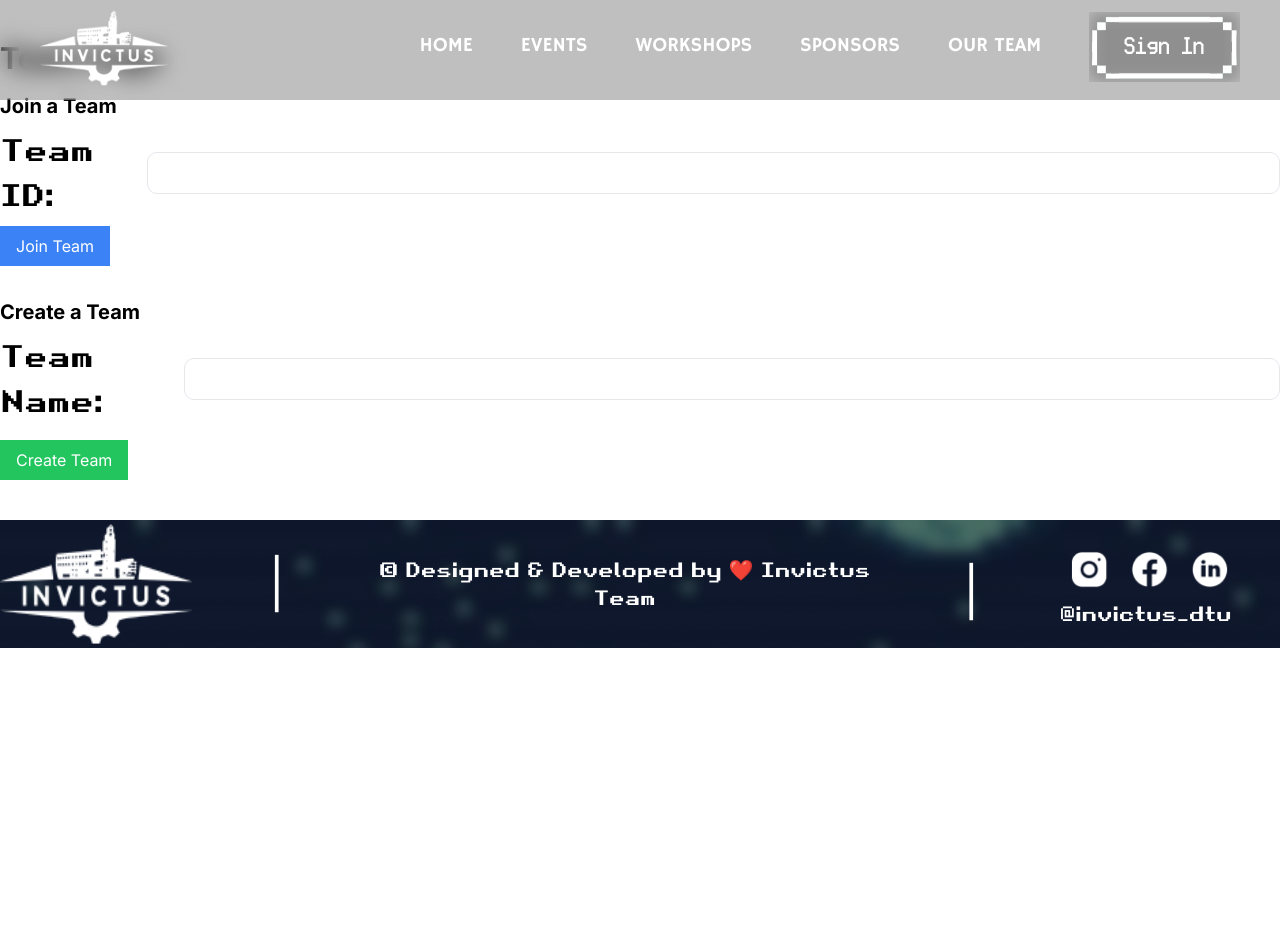
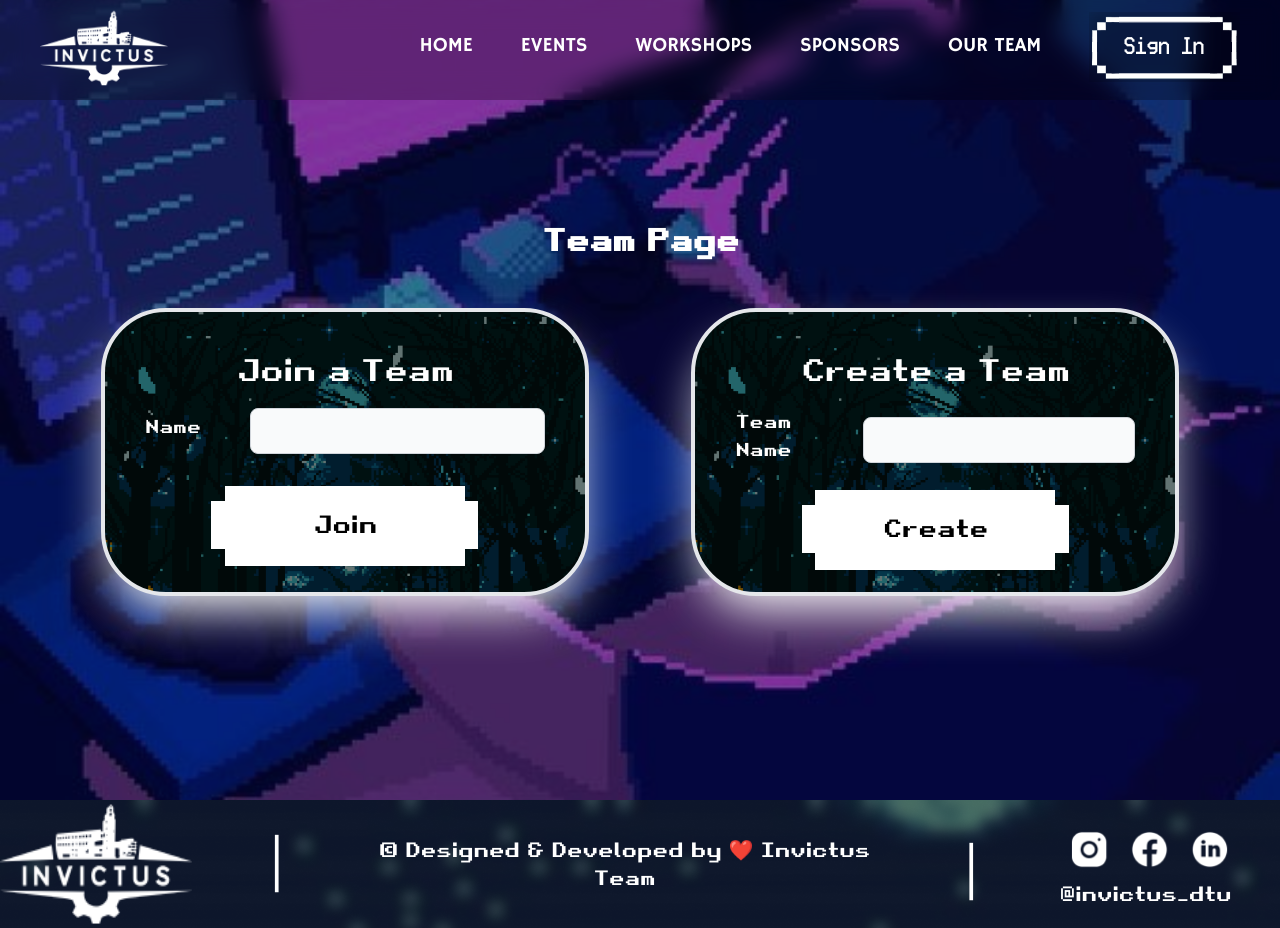
Before and after one commit to nikhil5731/invictus, a Next.js app: page /InputForm in a window 1280 px wide. Before the commit the page ends 800 px from the top, so only its background shows below. Built offline with nearby package versions, Linux system fonts and the light colour scheme; no server answers.

Commit message:
inputform updated

```diff
--- a/app/InputForm/page.js
+++ b/app/InputForm/page.js
@@ -4,95 +4,128 @@ import { v4 as uuidv4 } from 'uuid';
 import { joinTeam, createTeam } from '../helper/index';
 import { useSearchParams, useRouter } from 'next/navigation';
 import { Toaster, toast } from 'react-hot-toast';
+import './style.css';
 
 const TeamPage = () => {
   const params = useSearchParams();
   const router = useRouter();
   const eventName = params.get("event");
   const prev = params.get("prev");
-  console.log("prev",prev);
+  console.log("prev", prev);
   const [joinTeamId, setJoinTeamId] = useState('');
   const [teamName, setTeamName] = useState("");
 
-  const handleJoinTeamSubmit = async(e) => {
+  const handleJoinTeamSubmit = async (e) => {
     e.preventDefault();
-    try{
+    try {
       const res = await joinTeam(joinTeamId, prev);
-      if(res.error){
+      if (res.error) {
         toast.error(res.error);
       }
-      else{
+      else {
         toast.success(res.message);
         setJoinTeamId("");
         console.log(prev);
         router.push(prev);
       }
     }
-    catch(error){
+    catch (error) {
       toast.error("some error occured");
     }
   };
 
-  const handleCreateTeamSubmit = async(e) => {
+  const handleCreateTeamSubmit = async (e) => {
     e.preventDefault();
     console.log(teamName);
-    try{
+    try {
       const newTeamId = uuidv4();
       console.log('Creating a new team with ID:', newTeamId);
-      const res = await createTeam({teamname: teamName, teamId: newTeamId, eventName: eventName});
+      const res = await createTeam({ teamname: teamName, teamId: newTeamId, eventName: eventName });
       console.log(res);
-      if(res.error){
+      if (res.error) {
         toast.error(res.error);
         setTeamName("");
       }
-      else{
+      else {
         toast.success(res.message);
         setTeamName("");
         router.push(prev);
       }
     }
-    catch(error){
+    catch (error) {
       toast.error("some error occured");
     }
   };
 
   return (
-    <div className="container mx-auto my-10">
-      <Toaster position="top-center" reverseOrder={false} />
-      <h1 className="text-3xl font-bold mb-4">Team Page</h1>
+    <main className="w-full  overflow-auto">
+      <div className="w-full h-screen top-0 left-0 flex justify-center items-center bg-[#05063F]" style={{overflow:'hidden'}}>
+        <img
+          src="/bg.png"
+          className=" w-full absolute h-full top-0 left-0 shrink-0 object-cover opacity-50 z-2"
+        />
+        <div className="z-1 flex flex-col py-24 justify-center h-screen relative top-0 items-center" style={{ top: '50px' }}>
 
+          <br></br>
+          <div className='text-center text-white mb-5 font-retrog text-3xl font-bold'>Team Page</div>
+          <br></br>
+          <div className='flex gap-[8vw]'>
             {/* Form to join a team */}
-      <form onSubmit={handleJoinTeamSubmit} className="mb-8">
-        <h2 className="text-xl font-bold mb-2">Join a Team</h2>
-        <div className="flex items-center">
-          <label className="mr-2">Team ID:</label>
+            <form
+              className='z-1 form-box shadow-zinc-50 shadow-2xl background-image mt-14 mb-14 box-border p-4 border-4 form-round flex content-center flex-col bg-gray-700 md:box-content'
+              style={{ padding: '40px 40px', height: '200px', width: '400px' }}
+              onSubmit={handleJoinTeamSubmit}>
+              <div className='text-center text-white mb-5 font-retrog text-3xl'>Join a Team</div>        <div className="flex items-center">
+                <label htmlFor="name" className="text-lg font-retrog text-white block mb-2 font-medium dark:text-white">Name</label>
                 <input
                   type="text"
                   value={joinTeamId}
                   onChange={(e) => setJoinTeamId(e.target.value)}
-            className="border p-2"
+                  style={{ marginLeft: '50px' }}
+                  className="bg-gray-50 border border-gray-300 rounded-lg focus:ring-blue-500 focus:border-blue-500 block w-full p-2.5 dark:bg-gray-700 dark:border-gray-600 dark:placeholder-gray-400 dark:text-white dark:focus:ring-blue-500 dark:focus:border-blue-500"
                   required
                 />
               </div>
-        <button type="submit" className="bg-blue-500 text-white px-4 py-2 mt-2">Join Team</button>
+              <button>
+                <div className='flex flex-col items-center relative register-box' style={{ top: '-40px' }}>
+                  <div className='  h-6 bg-white box-1'></div>
+                  <div className=' w-4/6 h-12 bg-white relative box-2 text-center text-2xl  font-retrog pt-2'>Join</div>
+                  <div className=' w-3/5 h-20 bg-white text-black box-3' ></div>
+                </div>
+              </button>
             </form>
 
             {/* Form to create a team */}
-      <form onSubmit={handleCreateTeamSubmit}>
-        <h2 className="text-xl font-bold mb-2">Create a Team</h2>
+            <form
+              className='z-1 form-box shadow-zinc-50 shadow-2xl background-image mt-14 mb-14 box-border p-4 border-4 form-round flex content-center flex-col bg-gray-700 md:box-content'
+               onSubmit={handleCreateTeamSubmit}
+               style={{ padding: '40px 40px', height: '200px', width: '400px' }}
+              >
+
+                <div className='text-center text-white mb-5 font-retrog text-3xl'>Create a Team</div>
               <div className="flex items-center mb-4">
-          <label className="mr-2">Team Name:</label>
+                <label htmlFor="name" className="text-lg font-retrog text-white block mb-2 font-medium dark:text-white">Team Name</label>
                 <input
                   type="text"
                   value={teamName}
                   onChange={(e) => setTeamName(e.target.value)}
-            className="border p-2"
+                  style={{ marginLeft: '50px' }}
+                  className="bg-gray-50 border border-gray-300 rounded-lg focus:ring-blue-500 focus:border-blue-500 block w-full p-2.5 dark:bg-gray-700 dark:border-gray-600 dark:placeholder-gray-400 dark:text-white dark:focus:ring-blue-500 dark:focus:border-blue-500"
                   required
                 />
               </div>
-        <button type="submit" className="bg-green-500 text-white px-4 py-2">Create Team</button>
+              <button>
+                <div className='flex flex-col items-center relative register-box' style={{ top: '-70px' }}>
+                  <div className='  h-6 bg-white box-1'></div>
+                  <div className=' w-4/6 h-12 bg-white relative box-2 text-center text-2xl  font-retrog pt-2'>Create</div>
+                  <div className=' w-3/5 h-20 bg-white text-black box-3' ></div>
+                </div>
+              </button>
             </form>
           </div>
+        </div>
+      </div>
+    </main>
   );
 };
 
--- /dev/null
+++ b/app/InputForm/style.css
@@ -0,0 +1,15 @@
+.form-box{
+    background-image: url('/bg3.png');
+    background-size: cover;
+    filter: blue(8px);
+    top:-50px;
+    position:relative;
+}
+.form-round{
+    border-radius: 65px;
+    overflow: hidden;
+}
+
+.box-2{
+    top: 63px;
+}
--- a/app/Registeration/page.js
+++ b/app/Registeration/page.js
@@ -48,9 +48,15 @@ const Registration = () => {
     };
 
     return (
-        <div className='flex items-center justify-center bg-transparent'>
+        <main className="w-full  overflow-auto">
+      <div className="w-full h-screen top-0 left-0 flex flex-col bg-[#05063F]"  style={{overflow:'hidden'}}>
+        <img
+          src="/bg.png"
+          className=" w-full absolute h-full top-0 left-0 shrink-0 object-cover opacity-50 z-2"
+        />
+       <div className="z-1 flex py-24 justify-center items-center h-screen relative" style={{top:'50px',overflow:'hidden', marginBottom:'0px'}}>
             <form
-                className='form-box shadow-zinc-50 shadow-2xl background-image mt-14 mb-14 box-border h-full w-6/12 p-4 border-4 form-round flex content-center flex-col bg-gray-700 md:box-content'
+                className='z-1 form-box shadow-zinc-50 shadow-2xl background-image mt-14 mb-14 box-border h-full w-6/12 p-4 border-4 form-round flex content-center flex-col bg-gray-700 md:box-content'
                 onSubmit={handleSubmit}
             >
                 <div className='text-center text-white mb-5 font-retrog text-3xl'>Registration<br /> Form</div>
@@ -106,6 +112,8 @@ const Registration = () => {
                 </button>
             </form>
         </div>
+        </div>
+        </main>
     );
 };
 
```
Lines whose indentation alone changed are shown as unchanged.
